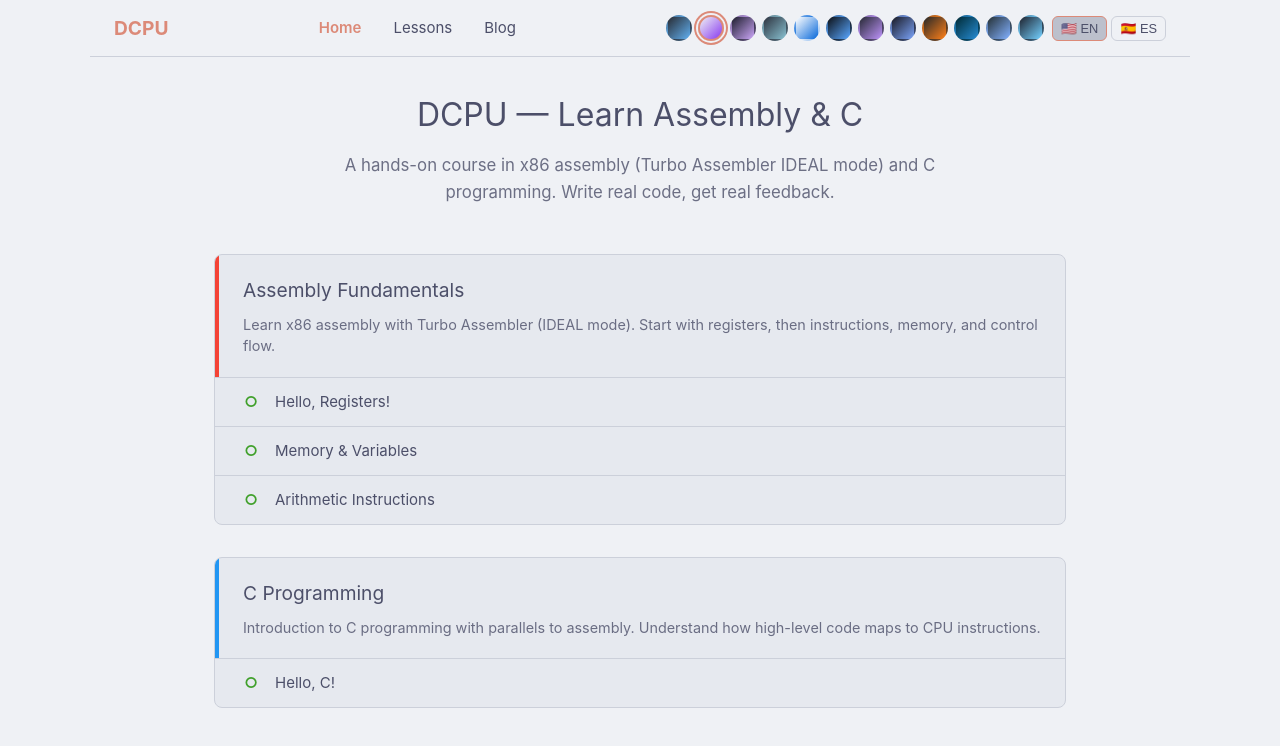
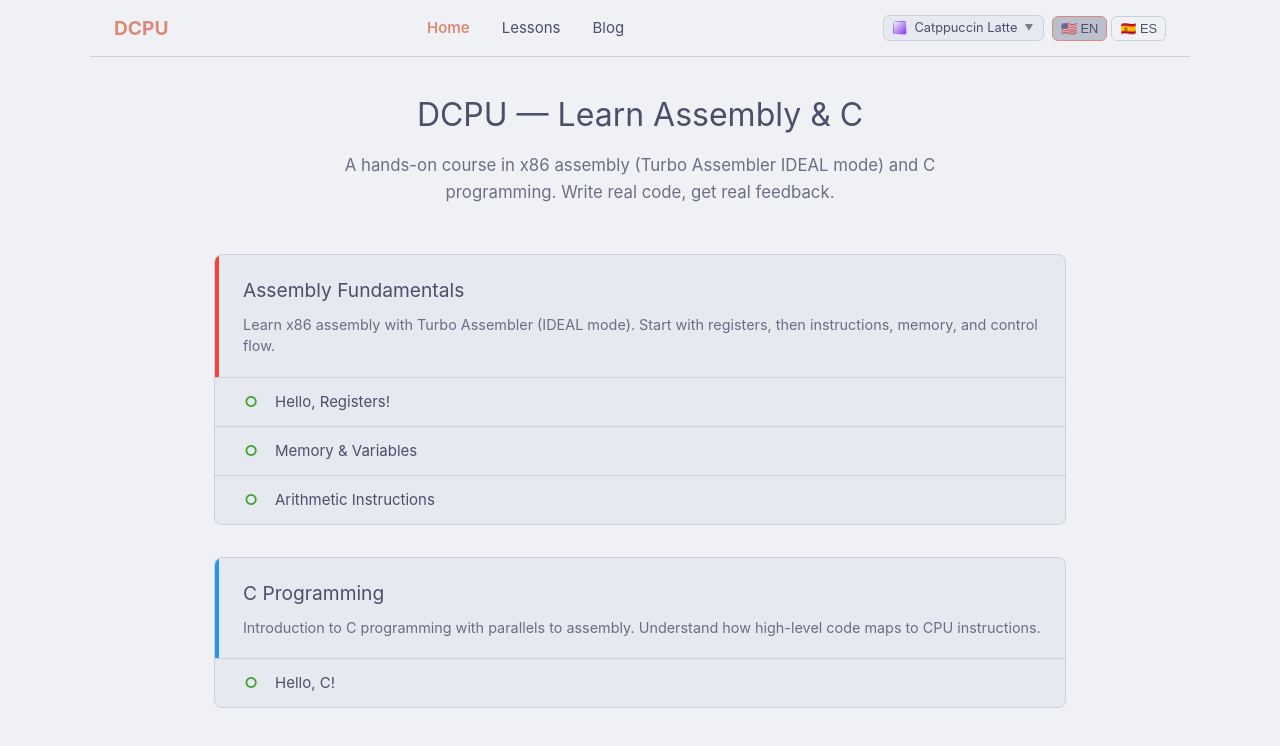
Before and after one commit to Atticus64/dcpu, a Vue app: page / in a window 1280 px wide. Shown: the top 746 px of the page. Built offline with nearby package versions, Linux system fonts and the light colour scheme.

Commit message:
feat: add ThemePicker component

```diff
--- a/src/components/layout/AppHeader.vue
+++ b/src/components/layout/AppHeader.vue
@@ -213,8 +213,9 @@ function closeMenu() {
 }
 .mobile-pickers {
   display: flex;
-  gap: 0.5rem;
-  align-items: center;
+  flex-direction: column;
+  gap: 0.75rem;
+  align-items: stretch;
 }
 
 /* Transitions */
--- a/src/components/layout/ThemePicker.vue
+++ b/src/components/layout/ThemePicker.vue
@@ -1,45 +1,189 @@
 <script setup lang="ts">
+import { ref, computed, onMounted, onUnmounted } from 'vue'
 import { useThemeStore } from '@/stores/theme'
 
 const store = useThemeStore()
+const open = ref(false)
+const selectorRef = ref<HTMLElement>()
+
+const currentTheme = computed(() => {
+  const found = store.themes.find(t => t.id === store.theme)
+  return found!
+})
+
+function toggle() {
+  open.value = !open.value
+}
+
+function select(id: string) {
+  store.applyTheme(id)
+  open.value = false
+}
+
+function onDocumentClick(e: MouseEvent) {
+  if (selectorRef.value && !selectorRef.value.contains(e.target as Node)) {
+    open.value = false
+  }
+}
+
+onMounted(() => document.addEventListener('click', onDocumentClick))
+onUnmounted(() => document.removeEventListener('click', onDocumentClick))
 </script>
 
 <template>
-  <div class="theme-picker" title="Switch theme">
-    <button
-      v-for="t in store.themes"
-      :key="t.id"
-      :class="['theme-dot', { active: store.theme === t.id }]"
-      :style="{ background: t.gradient }"
-      :aria-label="t.name"
-      :title="t.name"
-      @click="store.applyTheme(t.id)"
-    />
+  <div ref="selectorRef" class="theme-selector">
+    <button class="theme-trigger" :class="{ open }" @click="toggle" :aria-label="currentTheme.name">
+      <span class="trigger-swatch" :style="{ background: currentTheme.gradient }" />
+      <span class="trigger-name">{{ currentTheme.name }}</span>
+      <span class="trigger-arrow" :class="{ up: open }">▼</span>
+    </button>
+
+    <Transition name="dropdown">
+      <div v-if="open" class="theme-dropdown">
+        <button
+          v-for="t in store.themes"
+          :key="t.id"
+          :class="['theme-option', { active: store.theme === t.id }]"
+          @click="select(t.id)"
+        >
+          <span class="option-swatch" :style="{ background: t.gradient }" />
+          <span class="option-name">{{ t.name }}</span>
+          <span v-if="store.theme === t.id" class="option-check">✓</span>
+        </button>
+      </div>
+    </Transition>
   </div>
 </template>
 
 <style scoped>
-.theme-picker {
+.theme-selector {
+  position: relative;
+  user-select: none;
+}
+
+.theme-trigger {
   display: flex;
   align-items: center;
-  gap: 6px;
+  gap: 0.45rem;
+  padding: 0.3rem 0.6rem;
+  border: 1px solid var(--color-border);
+  border-radius: 6px;
+  background: var(--color-bg-soft);
+  color: var(--color-text);
+  cursor: pointer;
+  font-size: 0.8rem;
+  font-family: inherit;
+  white-space: nowrap;
+  transition: border-color 0.15s;
 }
-.theme-dot {
-  width: 26px;
-  height: 26px;
-  border-radius: 50%;
-  border: 2px solid transparent;
+.theme-trigger:hover {
+  border-color: var(--color-border-hover);
+}
+
+.trigger-swatch {
+  width: 14px;
+  height: 14px;
+  border-radius: 3px;
+  flex-shrink: 0;
+  border: 1px solid rgba(255, 255, 255, 0.1);
+}
+
+.trigger-name {
+  line-height: 1;
+}
+
+.trigger-arrow {
+  font-size: 0.55rem;
+  transition: transform 0.2s;
+  line-height: 1;
+  opacity: 0.7;
+}
+.trigger-arrow.up {
+  transform: rotate(180deg);
+}
+
+/* Dropdown panel */
+.theme-dropdown {
+  position: absolute;
+  top: calc(100% + 6px);
+  right: 0;
+  min-width: 200px;
+  background: var(--color-bg);
+  border: 1px solid var(--color-border);
+  border-radius: 8px;
+  padding: 4px;
+  z-index: 200;
+  box-shadow: 0 4px 16px rgba(0, 0, 0, 0.35);
+  max-height: 360px;
+  overflow-y: auto;
+}
+
+@media (max-width: 768px) {
+  .theme-selector {
+    width: 100%;
+  }
+  .theme-trigger {
+    width: 100%;
+    justify-content: center;
+  }
+  .theme-dropdown {
+    left: 50%;
+    transform: translateX(-50%);
+    right: auto;
+    width: min(320px, calc(100vw - 3rem));
+  }
+}
+
+.theme-option {
+  display: flex;
+  align-items: center;
+  gap: 0.5rem;
+  width: 100%;
+  padding: 0.4rem 0.5rem;
+  border: none;
+  border-radius: 5px;
+  background: transparent;
+  color: var(--color-text);
   cursor: pointer;
-  transition: transform 0.15s, border-color 0.15s, box-shadow 0.15s;
+  font-size: 0.82rem;
+  font-family: inherit;
+  text-align: left;
+  transition: background 0.12s;
+}
+.theme-option:hover {
+  background: var(--color-border-hover);
+}
+.theme-option.active {
+  font-weight: 600;
+  background: var(--color-bg-mute);
+}
+
+.option-swatch {
+  width: 18px;
+  height: 18px;
+  border-radius: 3px;
   flex-shrink: 0;
-  padding: 0;
-  outline: none;
+  border: 1px solid rgba(255, 255, 255, 0.08);
 }
-.theme-dot:hover {
-  transform: scale(1.2);
+
+.option-name {
+  flex: 1;
 }
-.theme-dot.active {
-  border-color: var(--color-heading);
-  box-shadow: 0 0 0 2px var(--color-bg), 0 0 0 4px var(--color-heading);
+
+.option-check {
+  font-size: 0.75rem;
+  opacity: 0.8;
+  flex-shrink: 0;
+}
+
+/* Transition */
+.dropdown-enter-active,
+.dropdown-leave-active {
+  transition: opacity 0.15s, transform 0.15s;
+}
+.dropdown-enter-from,
+.dropdown-leave-to {
+  opacity: 0;
+  transform: translateY(-4px);
 }
 </style>
```
